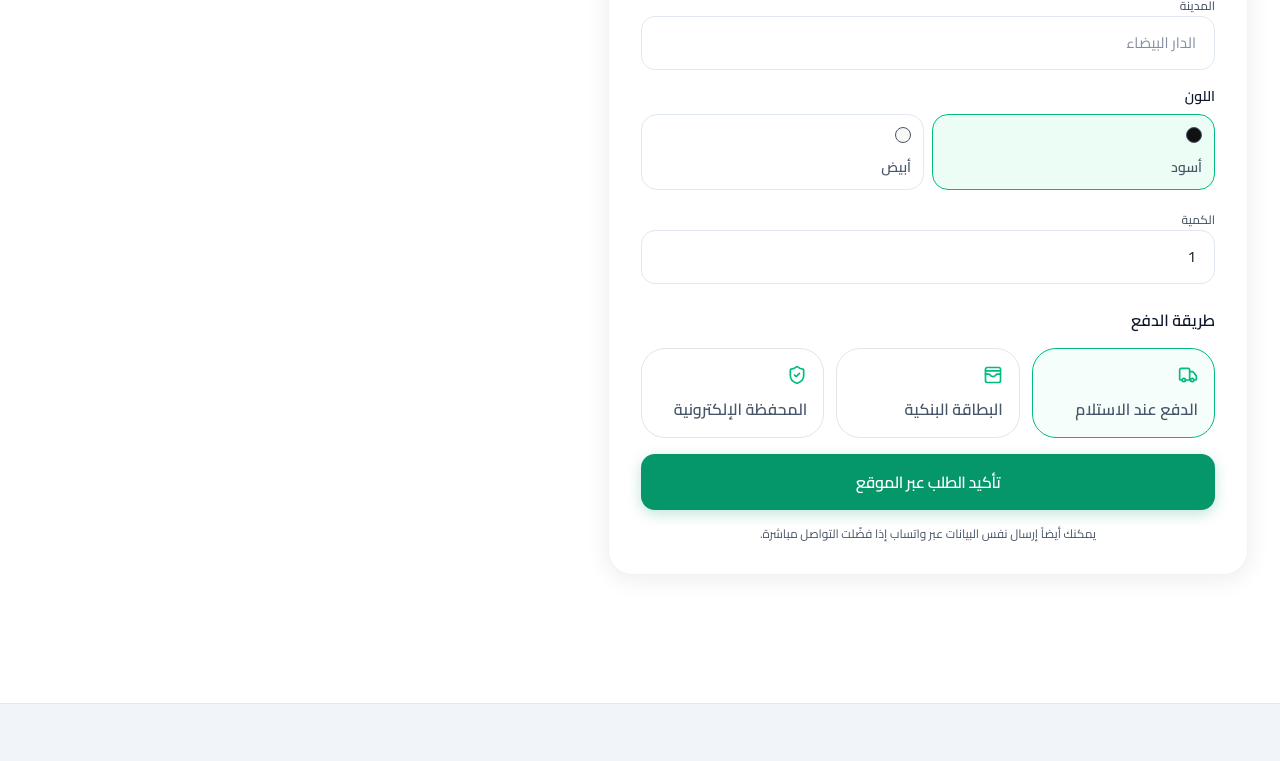
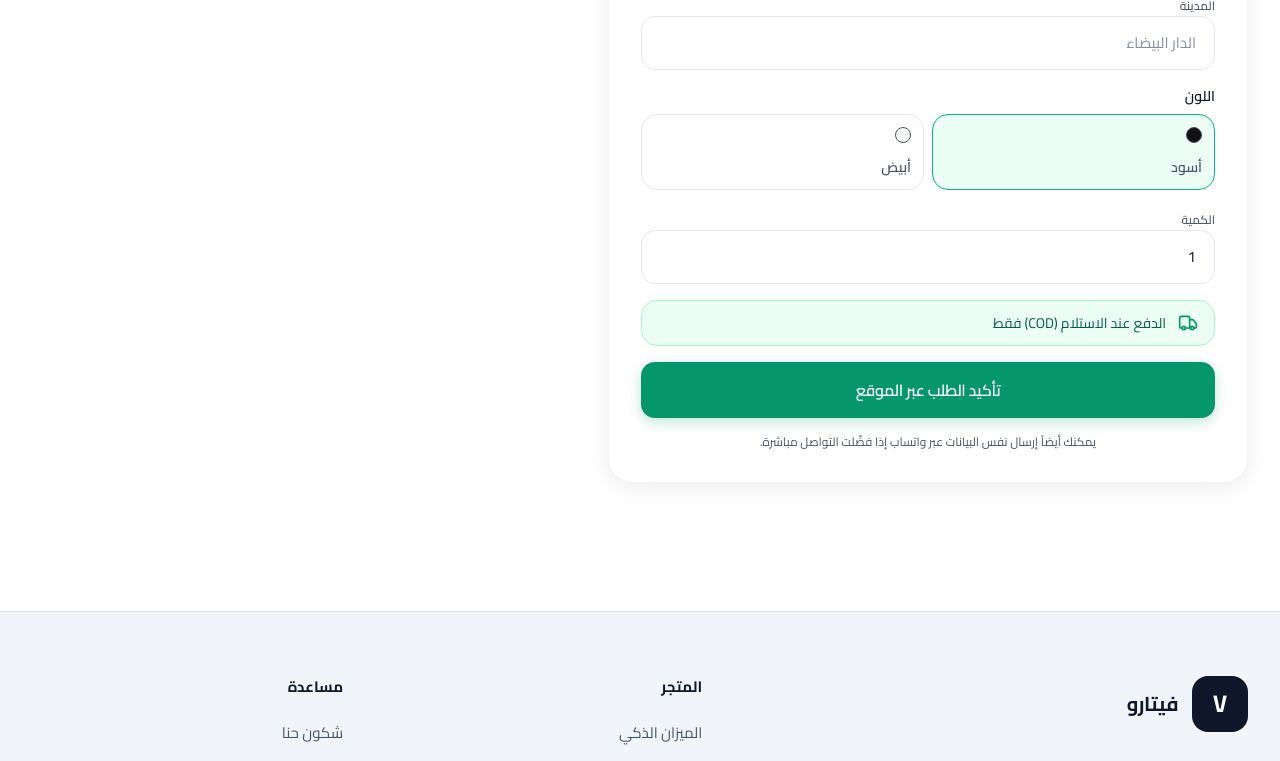
Before and after one commit to mouhcineelhaloui3-jpg/VITARO, a Next.js app: page /checkout in a window 1280 px wide. Shown: the part 1120-1881 px from the top of the page. Built offline with nearby package versions, Linux system fonts and the light colour scheme; no server answers; the database is empty.

Commit message:
Remove bank card and e-wallet payment options from checkout.
Checkout now only offers cash on delivery, and those methods are removed from admin settings.

Co-authored-by: Cursor <cursoragent@cursor.com>

```diff
--- a/app/admin/(dashboard)/settings/page.tsx
+++ b/app/admin/(dashboard)/settings/page.tsx
@@ -221,8 +221,6 @@ export default function AdminSettingsPage() {
             <p className="text-xs font-medium text-muted-fg">طرق الدفع المتاحة</p>
             {[
               { key: "codEnabled" as const, label: "الدفع عند الاستلام (COD)" },
-              { key: "cardEnabled" as const, label: "البطاقة البنكية" },
-              { key: "walletEnabled" as const, label: "المحفظة الإلكترونية" },
             ].map((method) => (
               <label key={method.key} className="flex items-center gap-2">
                 <input
--- a/features/checkout/checkout-panel.tsx
+++ b/features/checkout/checkout-panel.tsx
@@ -3,7 +3,7 @@
 import { useMemo, useState } from "react";
 import Image from "next/image";
 import Link from "next/link";
-import { Lock, MessageCircle, ShieldCheck, Truck, WalletCards } from "lucide-react";
+import { Lock, MessageCircle, Truck } from "lucide-react";
 
 import { Badge } from "@/components/ui/badge";
 import { Button } from "@/components/ui/button";
@@ -39,9 +39,8 @@ export function CheckoutPanel({
     initialVariantId ?? product.variants[0]?.id ?? "",
   );
   const [quantity, setQuantity] = useState(initialQuantity);
-  const [paymentMethod, setPaymentMethod] = useState<"COD" | "CARD" | "WALLET">(
-    settings.codEnabled ? "COD" : settings.cardEnabled ? "CARD" : "WALLET",
-  );
+  const paymentMethod = "COD" as const;
+  const paymentLabel = "الدفع عند الاستلام";
   const [customerName, setCustomerName] = useState("");
   const [gender, setGender] = useState(GENDER_OPTIONS[0].value);
   const [phone, setPhone] = useState("");
@@ -65,19 +64,6 @@ export function CheckoutPanel({
     ? Math.round(subtotal * (settings.taxRate / 100) * 100) / 100
     : 0;
   const total = subtotal + shipping + tax;
-
-  const paymentMethods = [
-    { label: "الدفع عند الاستلام", icon: Truck, id: "COD" as const },
-    { label: "البطاقة البنكية", icon: WalletCards, id: "CARD" as const },
-    { label: "المحفظة الإلكترونية", icon: ShieldCheck, id: "WALLET" as const },
-  ].filter((method) => {
-    if (method.id === "COD") return settings.codEnabled;
-    if (method.id === "CARD") return settings.cardEnabled;
-    return settings.walletEnabled;
-  });
-
-  const paymentLabel =
-    paymentMethods.find((method) => method.id === paymentMethod)?.label ?? "الدفع عند الاستلام";
 
   function validateForm(): string | null {
     if (!phone.trim()) return "رقم الهاتف مطلوب";
@@ -279,28 +265,10 @@ export function CheckoutPanel({
             />
           </label>
 
-          {paymentMethods.length > 0 ? (
-            <>
-              <p className="mt-2 font-semibold text-heading">طريقة الدفع</p>
-              <div className="grid gap-3 sm:grid-cols-3">
-                {paymentMethods.map((method) => (
-                  <button
-                    key={method.id}
-                    type="button"
-                    onClick={() => setPaymentMethod(method.id)}
-                    className={`rounded-3xl border p-4 text-right font-semibold transition ${
-                      paymentMethod === method.id
-                        ? "border-emerald-500 bg-emerald-50/50"
-                        : "border-zinc-200 bg-white"
-                    }`}
-                  >
-                    <method.icon className="mb-3 h-5 w-5 text-emerald-500" />
-                    {method.label}
-                  </button>
-                ))}
-              </div>
-            </>
-          ) : null}
+          <div className="flex items-center gap-3 rounded-2xl border border-emerald-200 bg-emerald-50 px-4 py-3 text-sm text-emerald-800">
+            <Truck className="h-5 w-5 shrink-0 text-emerald-600" />
+            <span>الدفع عند الاستلام (COD) فقط</span>
+          </div>
 
           {error ? (
             <div className="rounded-xl border border-red-200 bg-red-50 px-4 py-3 text-sm text-red-700">
--- a/lib/cms/store-settings.ts
+++ b/lib/cms/store-settings.ts
@@ -46,8 +46,8 @@ export const defaultStoreSettings: StoreSettings = {
   shippingFlatRate: 0,
   freeShippingThreshold: 499,
   codEnabled: true,
-  cardEnabled: true,
-  walletEnabled: true,
+  cardEnabled: false,
+  walletEnabled: false,
   metaPixelId: process.env.NEXT_PUBLIC_META_PIXEL_ID || "",
   tiktokPixelId: process.env.NEXT_PUBLIC_TIKTOK_PIXEL_ID || "",
   gaMeasurementId: process.env.NEXT_PUBLIC_GA_MEASUREMENT_ID || "",
@@ -124,8 +124,8 @@ export function mapStoreSettings(map: Record<string, string>): StoreSettings {
       defaultStoreSettings.freeShippingThreshold,
     ),
     codEnabled: parseBool(map.codEnabled, defaultStoreSettings.codEnabled),
-    cardEnabled: parseBool(map.cardEnabled, defaultStoreSettings.cardEnabled),
-    walletEnabled: parseBool(map.walletEnabled, defaultStoreSettings.walletEnabled),
+    cardEnabled: false,
+    walletEnabled: false,
     metaPixelId: configValue(map, "metaPixelId", defaultStoreSettings.metaPixelId),
     tiktokPixelId: configValue(map, "tiktokPixelId", defaultStoreSettings.tiktokPixelId),
     gaMeasurementId: configValue(map, "gaMeasurementId", defaultStoreSettings.gaMeasurementId),
```
